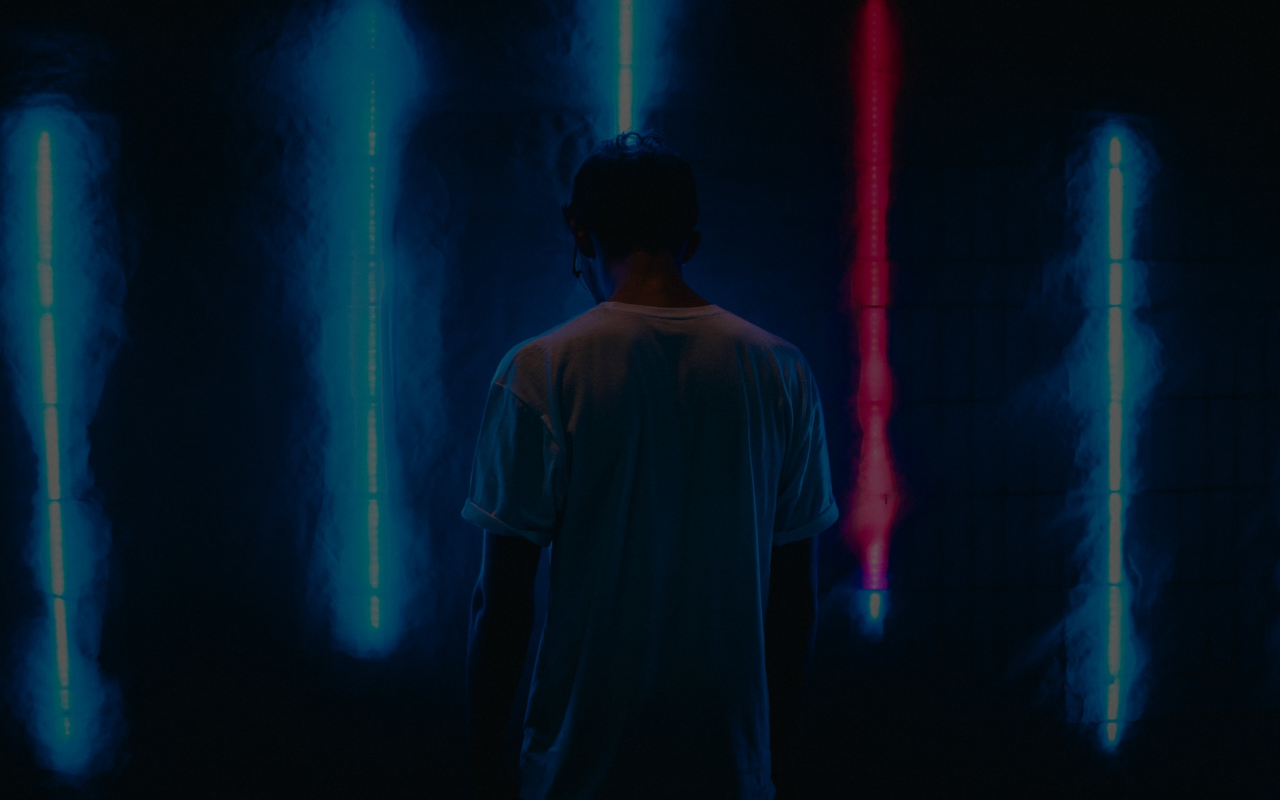
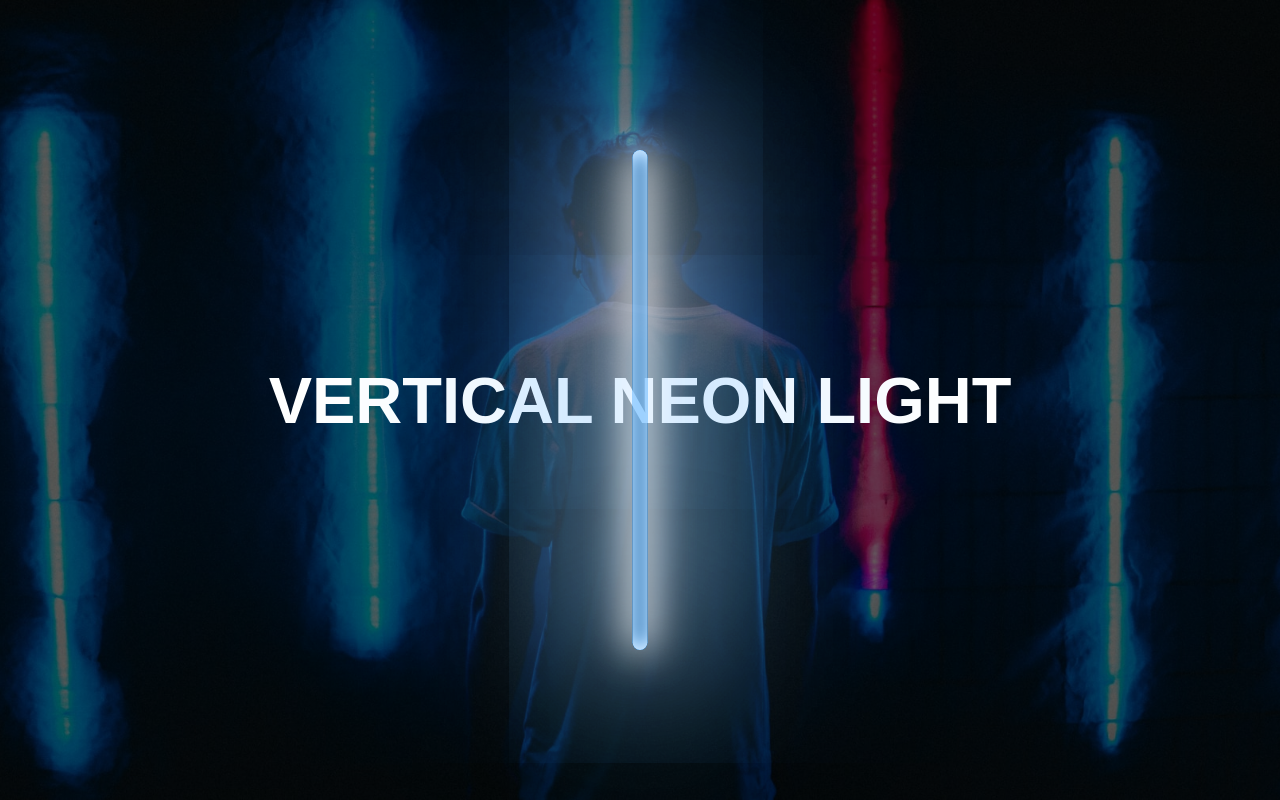
Before and after one commit to CJR85/neon-light-effect, a plain HTML site: page index.html in a window 1280 px wide. Drawn offline with Linux system fonts and the light colour scheme.

Commit message:
Add and style neon light.

```diff
--- a/index.html
+++ b/index.html
@@ -8,6 +8,10 @@
     <title>Neon Light Effect</title>
   </head>
   <body>
-    <div class="hero"></div>
+    <div class="hero">
+      <h1>VERTICAL NEON LIGHT</h1>
+
+      <div class="neon-light"></div>
+    </div>
   </body>
 </html>
--- a/style.css
+++ b/style.css
@@ -12,3 +12,29 @@
   background-position: center;
   position: relative;
 }
+
+.hero h1 {
+  width: 100%;
+  color: #fff;
+  text-align: center;
+  font-family: sans-serif;
+  font-size: 65px;
+  line-height: 85px;
+  position: absolute;
+  left: 50%;
+  top: 50%;
+  transform: translate(-50%, -50%);
+}
+
+.neon-light {
+  width: 15px;
+  height: 500px;
+  background: transparent;
+  border-radius: 15px;
+  position: absolute;
+  left: 50%;
+  top: 50%;
+  transform: translate(-50%, -50%);
+  box-shadow: 0 0 40px 5px #fff, inset 0 0 20px #fff, 0 0 160px 20px #fff,
+    inset 0 0 20px #08f, 0 0 320px 30px #08f, inset 0 0 20px #08f;
+}
```
